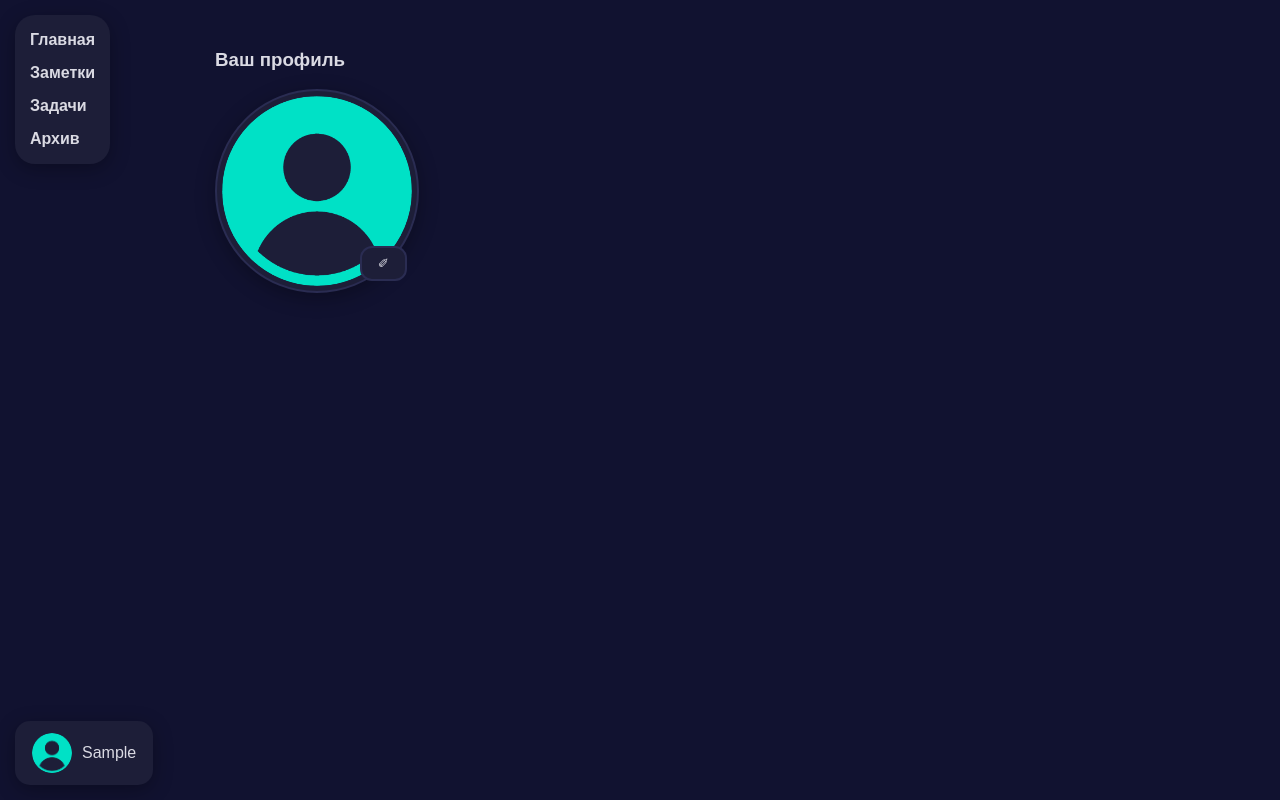
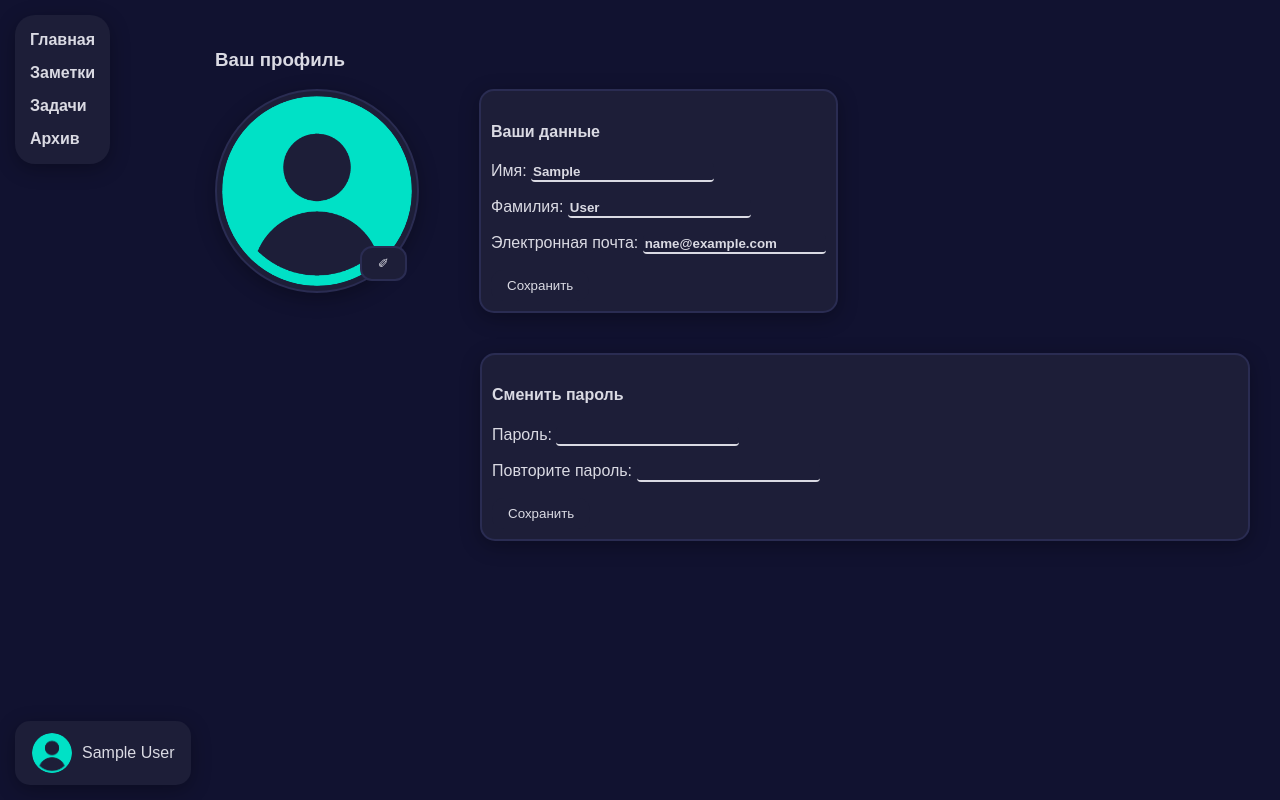
Before and after one commit to Grimjo666/django_notes_planner, a Django app: page /profile in a window 1280 px wide. Run offline with Django 4.2, Linux system fonts and the light colour scheme; the visitor is signed in with stand-in values (Sample User, id 1); data comes from the database, SQL or seed files in the repository.

Commit message:
added chsnge user info

```diff
--- a/note_planner_project/note_planner/context_processors.py
+++ b/note_planner_project/note_planner/context_processors.py
@@ -1,16 +1,25 @@
 from .models import UserProfilePhoto
+from django.contrib.auth.models import User
 
 
 def get_user_profile_photo(request):
     user = request.user
+    user_name = None
+    photo = None
 
     if user.is_authenticated:
         photo = UserProfilePhoto.objects.filter(user=user, main_photo=True)
         if photo.exists():
             photo = photo.latest('main_photo').photo
 
+        user_info = User.objects.get(id=user.id)
+        user_first_name = user_info.first_name
+        user_last_name = user_info.last_name
 
-    else:
-        photo = None
+        if len(user_first_name + user_last_name) != 0:
+            user_name = f'{user_first_name} {user_last_name}'
 
-    return {'user_profile_photo': photo}
+    return {
+        'user_profile_photo': photo,
+        'user_name': user_name,
+            }
--- a/note_planner_project/note_planner/forms.py
+++ b/note_planner_project/note_planner/forms.py
@@ -131,3 +131,34 @@ class UploadUserPhotoForm(forms.ModelForm):
     photo = forms.FileField(
         validators=[FileExtensionValidator(allowed_extensions=['jpg', 'jpeg', 'png'])], label=''
     )
+
+
+class UserProfileInfoFrom(forms.ModelForm):
+    class Meta:
+        model = User
+        fields = ['first_name', 'last_name', 'email']
+        labels = {
+            'first_name': 'Имя',
+            'last_name': 'Фамилия',
+            'email': 'Электронная почта'
+        }
+
+
+class ChangeProfilePasswordFrom(forms.ModelForm):
+    password_repeat = forms.CharField(label='Повторите пароль', widget=forms.PasswordInput)
+
+    class Meta:
+        model = User
+        fields = ['password']
+        labels = {
+            'password': 'Пароль'
+        }
+
+    def clean(self):
+        cleaned_data = super().clean()
+        password = cleaned_data.get('password')
+        password_repeat = cleaned_data.get('password_repeat')
+
+        if password and password_repeat and password != password_repeat:
+            raise forms.ValidationError('Пароли не совпадают')
+        return cleaned_data
--- a/note_planner_project/note_planner/static/note_planner/css/profile/user_profile.css
+++ b/note_planner_project/note_planner/static/note_planner/css/profile/user_profile.css
@@ -1,5 +1,6 @@
-.change-user-photo-block {
+.change-user-block {
     display: flex;
+    position: relative;
 }
 
 .user-photo {
@@ -37,6 +38,8 @@
 
 .update-or-remove-photo-block {
     display: flex;
+    position: fixed;
+    top: 280px;
     flex-direction: column;
     width: 250px;
     margin-top: auto;
@@ -52,6 +55,17 @@
     width: 100%;
 }
 
+.user-info-block {
+    margin-left: 60px;
+    padding: 10px;
+}
+
+.user-password-block {
+    margin-top: 40px;
+    margin-left: 265px;
+    padding: 10px;
+}
+
 .hidden {
     display: none;
 }
--- a/note_planner_project/note_planner/templates/includes/user_menu.html
+++ b/note_planner_project/note_planner/templates/includes/user_menu.html
@@ -23,7 +23,11 @@
             {% else %}
                 <img src="{% static 'note_planner/image/user_logo.png' %}" alt="">
             {% endif %}
+            {% if user_name %}
+            <p>{{ user_name|title }}</p>
+            {% else %}
             <p>{{ user|title }}</p>
+            {% endif %}
         </div>
     </div>
 {% endif %}
--- a/note_planner_project/note_planner/templates/note_planner/profile/user_profile.html
+++ b/note_planner_project/note_planner/templates/note_planner/profile/user_profile.html
@@ -21,11 +21,11 @@
 
 {% block content %}
     <h3>Ваш профиль</h3>
-    <div class="change-user-photo-block">
+    <div class="change-user-block">
         <div class="user-photo">
             <div class="user-photo-wrapper">
                 {% if user_profile_photo %}
-                <img src="{{ user_profile_photo.url }}">
+                <a href="{% url 'change_profile_photo_path' %}"><img src="{{ user_profile_photo.url }}"></a>
                 {% else %}
                 <img src="{% static 'note_planner/image/user_logo.png' %}" alt="">
                 {% endif %}
@@ -36,14 +36,26 @@
         <div class="update-or-remove-photo-block hidden">
             <form method="post" action="{% url 'user_profile_path' %}" enctype="multipart/form-data">
                 {% csrf_token %}
-                {{ form }}
+                {{ photo_form }}
                 <button type="submit" class="button-save" name="button" value="save">Сохранить</button>
             </form>
-            <form id="change-photo" method="post" action="{% url 'change_profile_photo_path' %}">
+            <a href="{% url 'change_profile_photo_path' %}"><button type="button" class="button-update-to-old">Фотографии</button></a>
+        </div>
+        <div class="user-info-block l-s-r">
+            <h4>Ваши данные</h4>
+            <form id="change-user-info-form" method="post">
                 {% csrf_token %}
-                <a href="{% url 'change_profile_photo_path' %}"><button form="change-photo" type="button" class="button-update-to-old">Поменять на старое</button></a>
-                <button type="button" class="button-delete" name="button" value="Удалить фото"><a href="">Удалить фото</a></button>
+                {{ info_form.as_p }}
+                <button form="change-user-info-form" type="submit" name="button", value="change_info">Сохранить</button>
             </form>
         </div>
     </div>
+    <div class="user-password-block l-s-r">
+        <h4>Сменить пароль</h4>
+        <form id="change-pass-form" method="post">
+            {% csrf_token %}
+            {{ change_pass_form.as_p }}
+            <button form="change-pass-form" type="submit">Сохранить</button>
+        </form>
+    </div>
 {% endblock %}
--- a/note_planner_project/note_planner/views.py
+++ b/note_planner_project/note_planner/views.py
@@ -420,27 +420,63 @@ class UserProfileView(View):
     template_name = 'note_planner/profile/user_profile.html'
 
     def get(self, request):
-        form = forms.UploadUserPhotoForm()
-        return render(request, self.template_name, {'form': form})
+        user = User.objects.get(id=request.user.id)
+
+        photo_form = forms.UploadUserPhotoForm()
+        info_form = forms.UserProfileInfoFrom(instance=user)
+        change_pass_form = forms.ChangeProfilePasswordFrom()
+
+        context = {
+            'photo_form': photo_form,
+            'info_form': info_form,
+            'change_pass_form': change_pass_form
+        }
+
+        return render(request, self.template_name, context=context)
 
     def post(self, request):
-        form = forms.UploadUserPhotoForm(request.POST, request.FILES)
+        upload_form = forms.UploadUserPhotoForm(request.POST, request.FILES)
+        info_form = forms.UserProfileInfoFrom(request.POST)
+        change_pass_form = forms.ChangeProfilePasswordFrom(request.POST)
         form_button = request.POST.get('button')
 
-        if form_button == 'save' and form.is_valid():
-            photo = form.cleaned_data['photo']
+        if upload_form.is_valid():
+            self.process_upload_photo(request, upload_form)
 
-            # Получаем старое фото и переключаем метку main_photo в False
-            old_main_photo = UserProfilePhoto.objects.filter(user=request.user, main_photo=True)
-            old_main_photo.update(main_photo=False)
+        elif info_form.is_valid() and form_button == 'change_info':
+            self.process_change_user_info(request, info_form)
 
-            # Создаём новое основное фото профиля
-            new_photo = UserProfilePhoto(photo=photo, user=request.user, main_photo=True)
-            new_photo.save()
+        elif change_pass_form.is_valid():
 
-            return redirect('user_profile_path')
+            redirect('user_profile_path')
 
-        return render(request, self.template_name, {'form': form})
+        context = {
+            'upload_form': upload_form,
+            'info_form': info_form,
+            'change_pass_form': change_pass_form,
+        }
+
+        return render(request, self.template_name, context=context)
+
+    @staticmethod
+    def process_upload_photo(request, form):
+        photo = form.cleaned_data['photo']
+
+        # Получаем старое фото и переключаем метку main_photo в False
+        old_main_photo = UserProfilePhoto.objects.filter(user=request.user, main_photo=True)
+        old_main_photo.update(main_photo=False)
+
+        # Создаём новое основное фото профиля
+        new_photo = UserProfilePhoto(photo=photo, user=request.user, main_photo=True)
+        new_photo.save()
+
+    @staticmethod
+    def process_change_user_info(request, form):
+        first_name = form.cleaned_data['first_name']
+        last_name = form.cleaned_data['last_name']
+        email = form.cleaned_data['email']
+
+        User.objects.filter(id=request.user.id).update(first_name=first_name, last_name=last_name, email=email)
 
 
 class ChangeProfilePhotoView(View):
@@ -465,4 +501,6 @@ class ChangeProfilePhotoView(View):
             elif form_button == 'delete_photo':
                 for id in photo_id:
                     UserProfilePhoto.objects.filter(user=request.user, id=id).delete()
+                return redirect('change_profile_photo_path')
+
         return redirect('user_profile_path')
--- a/note_planner_project/static/css/base.css
+++ b/note_planner_project/static/css/base.css
@@ -34,6 +34,13 @@
 
 .cross-out-text {
     text-decoration: line-through;
+}
+
+.l-s-r {
+    border: 2px solid var(--block_border_color);
+    border-radius: 15px;
+    box-shadow: 0 5px 20px rgba(0, 0, 0, 0.3);
+    background-color: var(--block_bg_color);
 }
 
 button {
```
